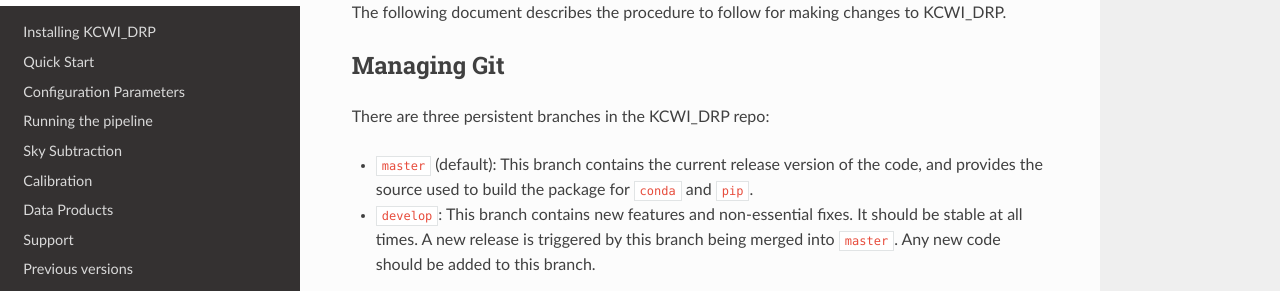
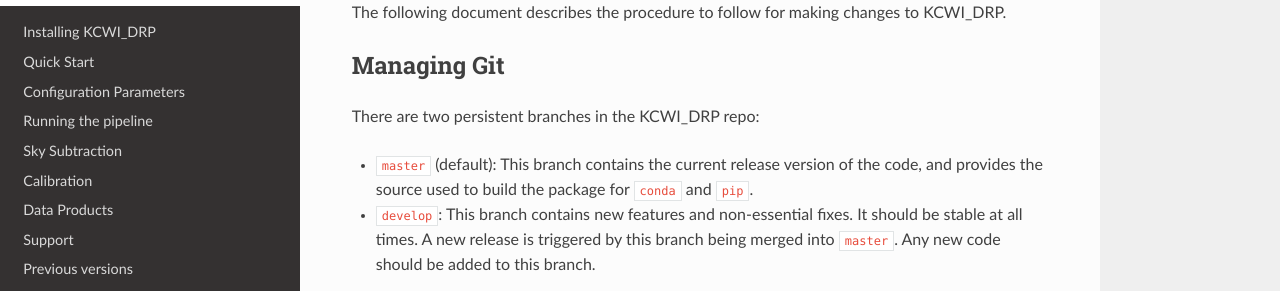
Before and after one commit to Keck-DataReductionPipelines/KCWI_DRP, a Sphinx documentation site: the page built from docs/source/development.rst, in a window 1280 px wide and 900 px high. Shown: the part 159-450 px from the top of the window. Built offline with Sphinx 7.4.7 and the Read the Docs theme 2.0.0, drawn with Linux system fonts in a browser that asks for light colours.

Commit message:
fix typos

```diff
--- a/docs/source/development.rst
+++ b/docs/source/development.rst
@@ -8,7 +8,7 @@ KCWI_DRP.
 Managing Git
 ------------
 
-There are three persistent branches in the KCWI_DRP repo:
+There are two persistent branches in the KCWI_DRP repo:
 
 - ``master`` (default): This branch contains the current release version of the code, and provides the source used to build the package for ``conda`` and  ``pip``.
 - ``develop``: This branch contains new features and non-essential fixes. It should be stable at all times. A new release is triggered by this branch being merged into ``master``. Any new code should be added to this branch.
@@ -73,7 +73,7 @@ Pip
 
 In order to upload to pip, you will need access to a PyPI account with
 owndership status for the kcwidrp project. For access to the KeckDRPs account,
-ask the `DSI Team <dis-team@keck.hawaii.edu>`_.
+ask the `DSI Team <dsi-team@keck.hawaii.edu>`_.
 
 After your pull request is merged into master, download the changes:
 
```
